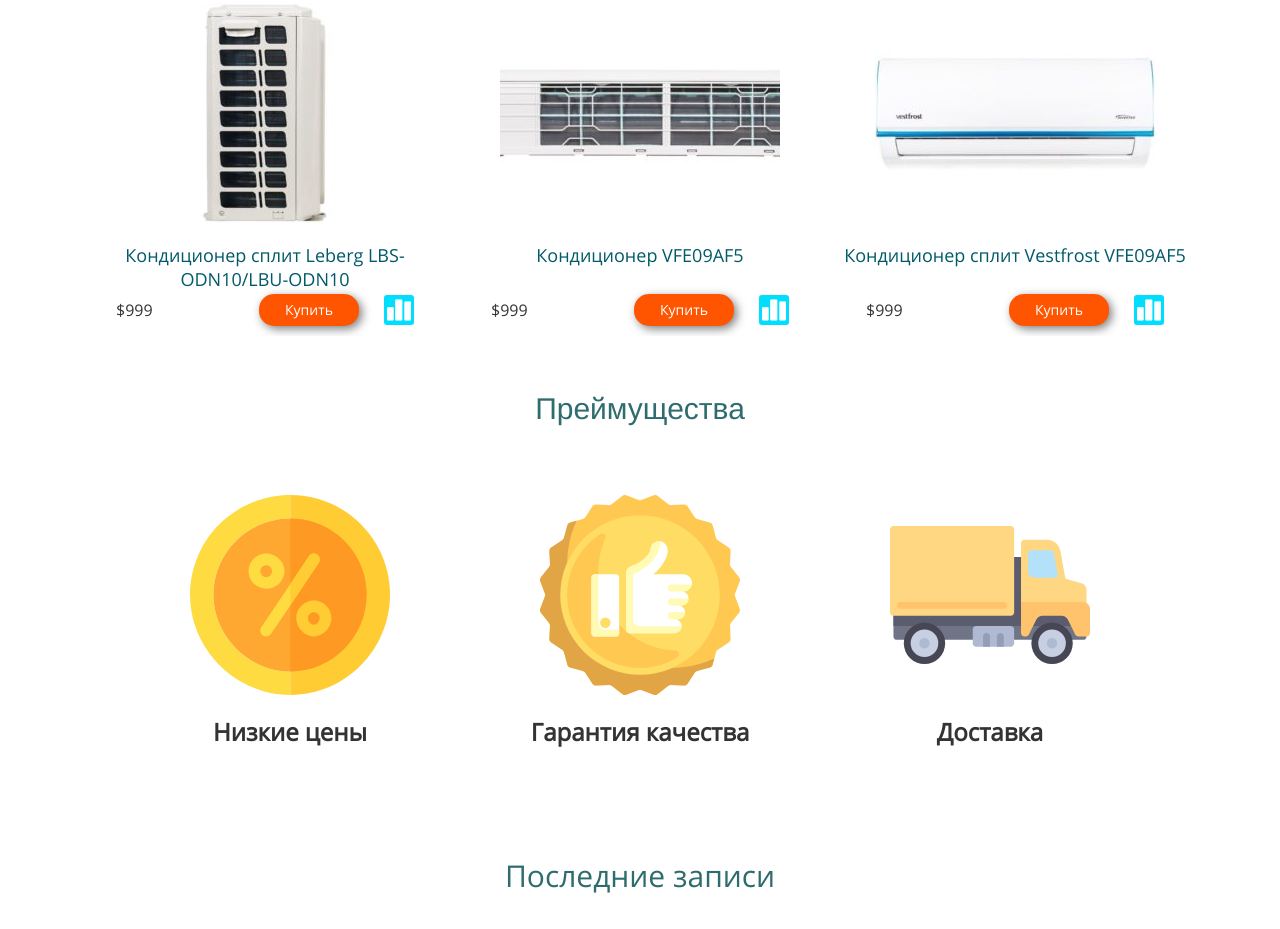
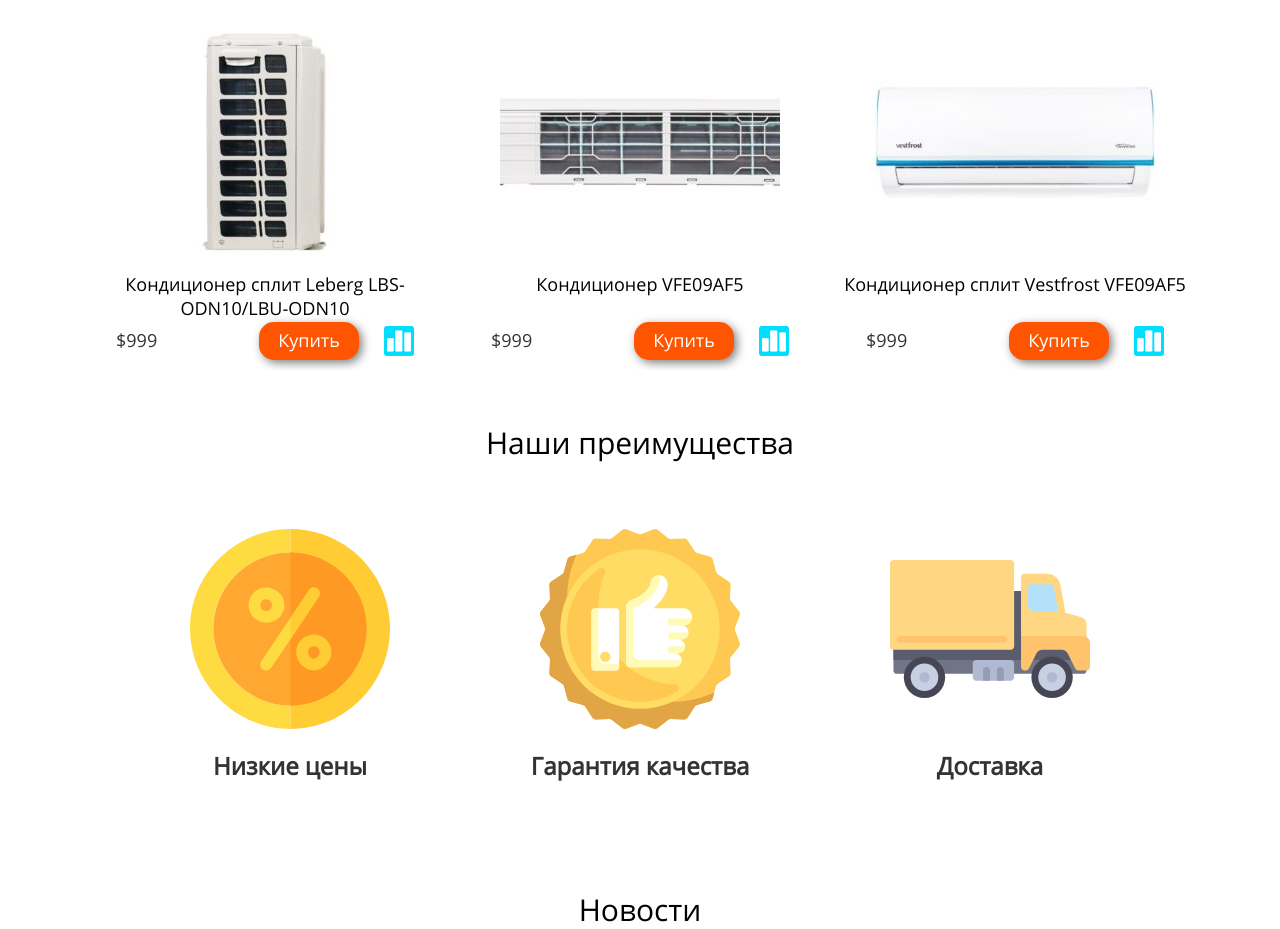
Before and after one commit to Sergey2095/Sergey2095.github.io, a plain HTML site: page index.html in a window 1280 px wide. Shown: the part 1484-2413 px from the top of the page. Drawn offline with nearby package versions, Linux system fonts and the light colour scheme; files whose address does not match are found by name.

Commit message:
fix font style

```diff
--- a/css/style.css
+++ b/css/style.css
@@ -366,9 +366,9 @@ body{
 	width:100%;
 }
 .popular p{
-		font-family:Open Sans, sans-serif;
+	font-family:Open Sans, sans-serif;
 	font-size:28px;
-	color:#2F6C6D;
+	color:#000;
 }
 /* .pop-wrapper{
 	width:100%;
@@ -407,6 +407,7 @@ body{
     position: relative;
 	background-color:#fff;
 	width:350px;
+	height:360px;
 	border: 1px solid #fff;
 
     border-radius: 3px;
@@ -417,14 +418,16 @@ body{
 }
 
 .cond-name{
-	    margin-bottom: 45px;
 	text-align: center;
 	font-size: 18px;
     line-height: 24px;
     font-family:Open Sans, sans-serif;
     font-weight: normal;
-    color: #005A69;
+    color: #000;
     text-decoration: none;
+}
+.cond-name:hover{
+	color: #000;
 }
 .cond{
 	    display: flex;
@@ -446,6 +449,7 @@ display: block;
 
 .price-buy-compare{
 	font-family:Open Sans, sans-serif;
+	font-size:18px;
 	width:100%;
 	display:flex;
 	flex-direction:row;
@@ -455,17 +459,7 @@ display: block;
 	bottom:10px;
 }
 .price{
-
-	font-size:16px;
 	margin-left:25px;
-/*     margin-bottom: 20px;
-    margin-right: 20px;
-	position:absolute;
-	bottom:10px;
-	right:15px; */
-/* 	align-self:flex-end;
-	justify-self: end;  */
-	/* #00deff */
 }
 .buy-compar{
 	display:flex;
@@ -474,6 +468,8 @@ display: block;
 	align-items:center;
 }
 .buy{
+	font-family:Open Sans, sans-serif !important;
+	font-size:18px !important;
 	width:100px !important;
 	background-color:#ff5500 !important;
 	border:none !important;
@@ -589,7 +585,8 @@ display: block;
 	margin:auto;
 }
 .advantages-wrapper h2{
-	color:#2F6C6D;
+	font-family: Open Sans, sans-serif;
+	color:#000;
 	margin-bottom:70px;
 }
 
@@ -627,7 +624,7 @@ display: block;
 }
 .latest-wrap h2{
 	font-family:Open Sans, sans-serif;
-	color:#2F6C6D;
+	color:#000;
 }
 .latest{
 	width:1100px;
@@ -659,12 +656,16 @@ display: block;
 .read-more{
 	margin-bottom:25px;
 	background-color:#003542 !important;
-width:150px !important;
+	width:150px !important;
 	align-self: flex-end;
 	margin-right:30px;
+	border-radius:15px !important;
+	berder:none !important;
 }
+
 .read-more:hover{
-	cursor:pointer
+	cursor:pointer;
+	text-decoration:underline !important;
 }
 .description-title{
 		margin-bottom:25px;
--- a/index.html
+++ b/index.html
@@ -82,7 +82,7 @@
 	</div>
 
 	<div class="popular">
-		<p align="center">Популярные записи</p>
+		<p align="center">Популярные товары</p>
 		<div class="pop-wrapper">
 		<div class="pop-conditioners">
 			<div class="conditioner-col">
@@ -188,7 +188,7 @@
 	</section> -->
 
 	<div class="advantages-wrapper">
-	<h2 align="center">Преймущества</h2>
+	<h2 align="center">Наши преимущества</h2>
 	<div class="advantages">
 
 	<div class="adv advantages-1">
@@ -207,7 +207,7 @@
 	</div>
 	<section>
 	<div class="latest-wrap">
-		<h2 align="center">Последние записи</h2>
+		<h2 align="center">Новости</h2>
 
 		<div class="latest">
 			<div class="latest-img">
```
